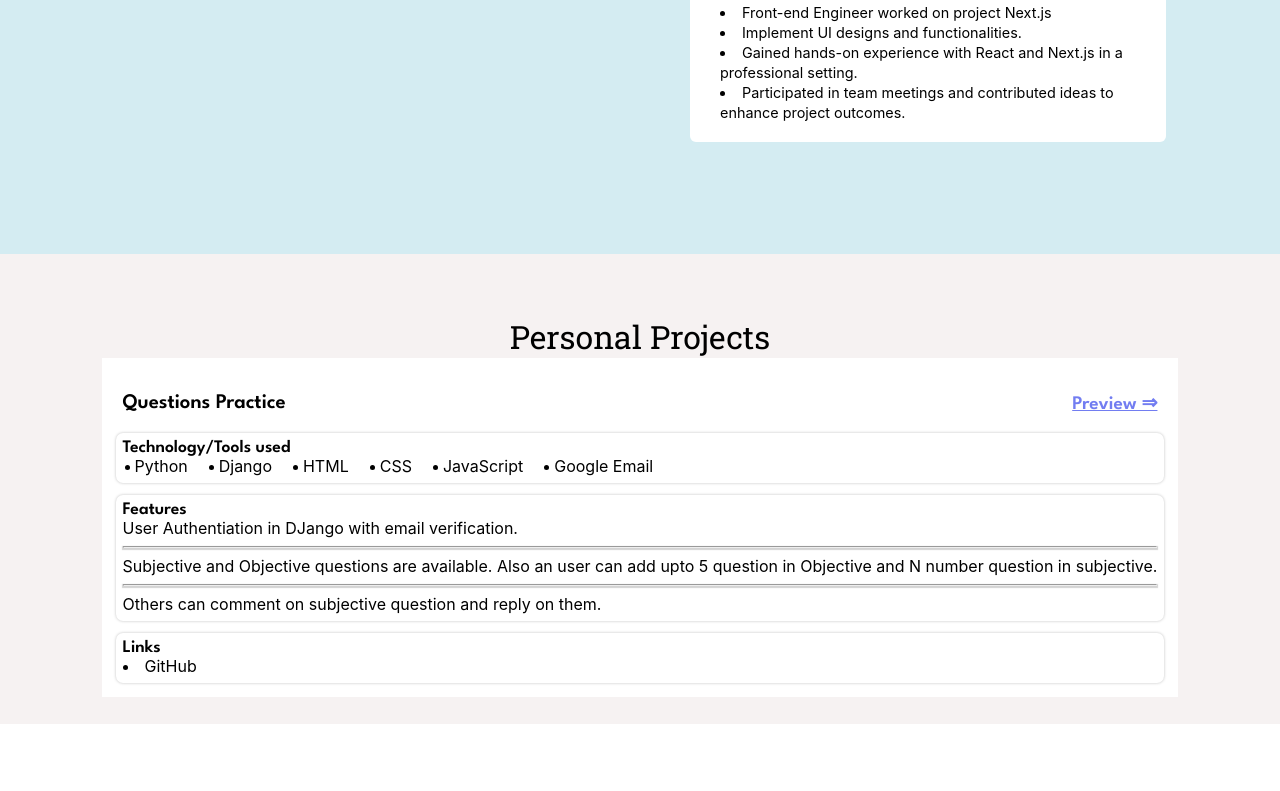
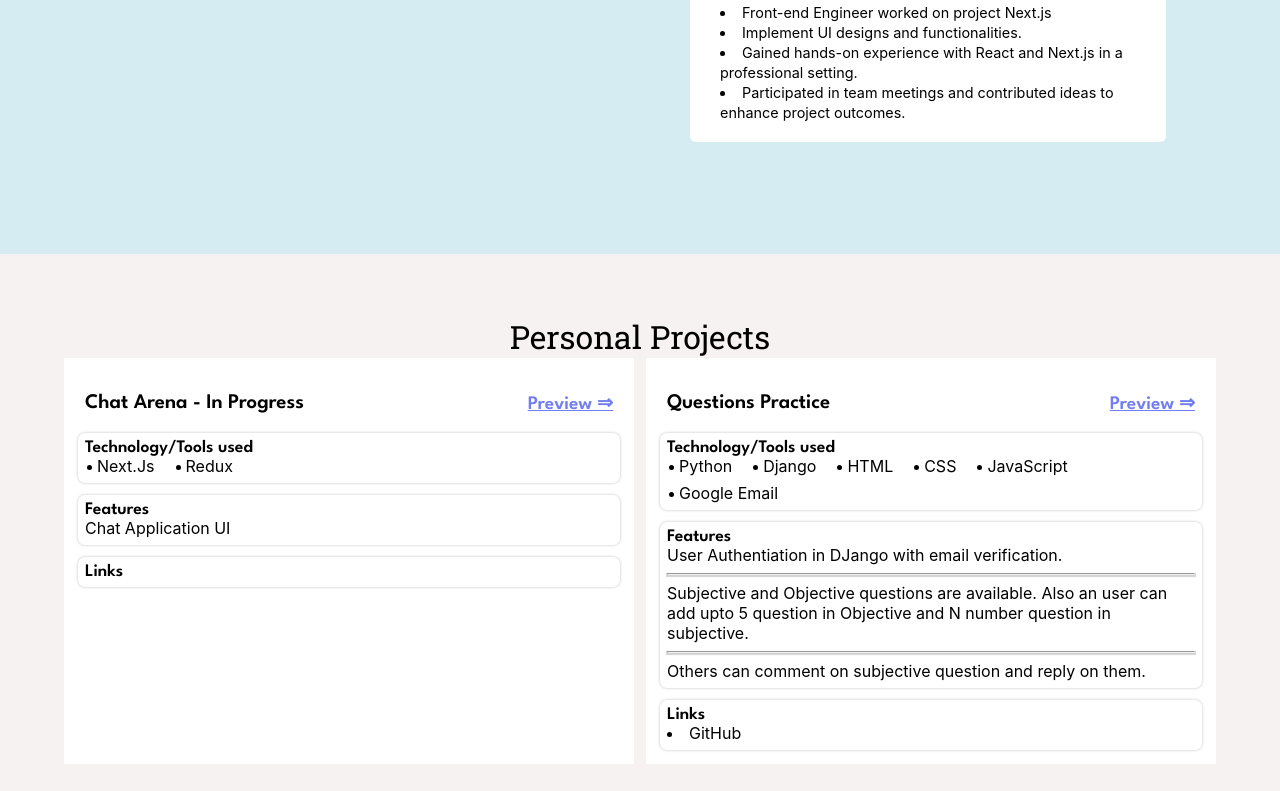
Before and after one commit to Bipul-Dubey/my_portfolio, a Next.js app: page / in a window 1280 px wide. Shown: the part 1893-2684 px from the top of the page. Before the commit the page ends 2617 px from the top, so only its background shows below. Built offline with nearby package versions, Linux system fonts and the light colour scheme; a web font is replaced by a local one.

Commit message:
minor fixes

```diff
--- a/common/constant.js
+++ b/common/constant.js
@@ -172,6 +172,13 @@ export const WorkExperince = [
 
 export const PersonalProjectList = [
   {
+    name: "Chat Arena - In Progress",
+    images: [],
+    technology: ["Next.Js", "Redux"],
+    features: ["Chat Application UI"],
+    links: [],
+  },
+  {
     name: "Questions Practice",
     images: [
       "/assets/project1/image-1.png",
```
